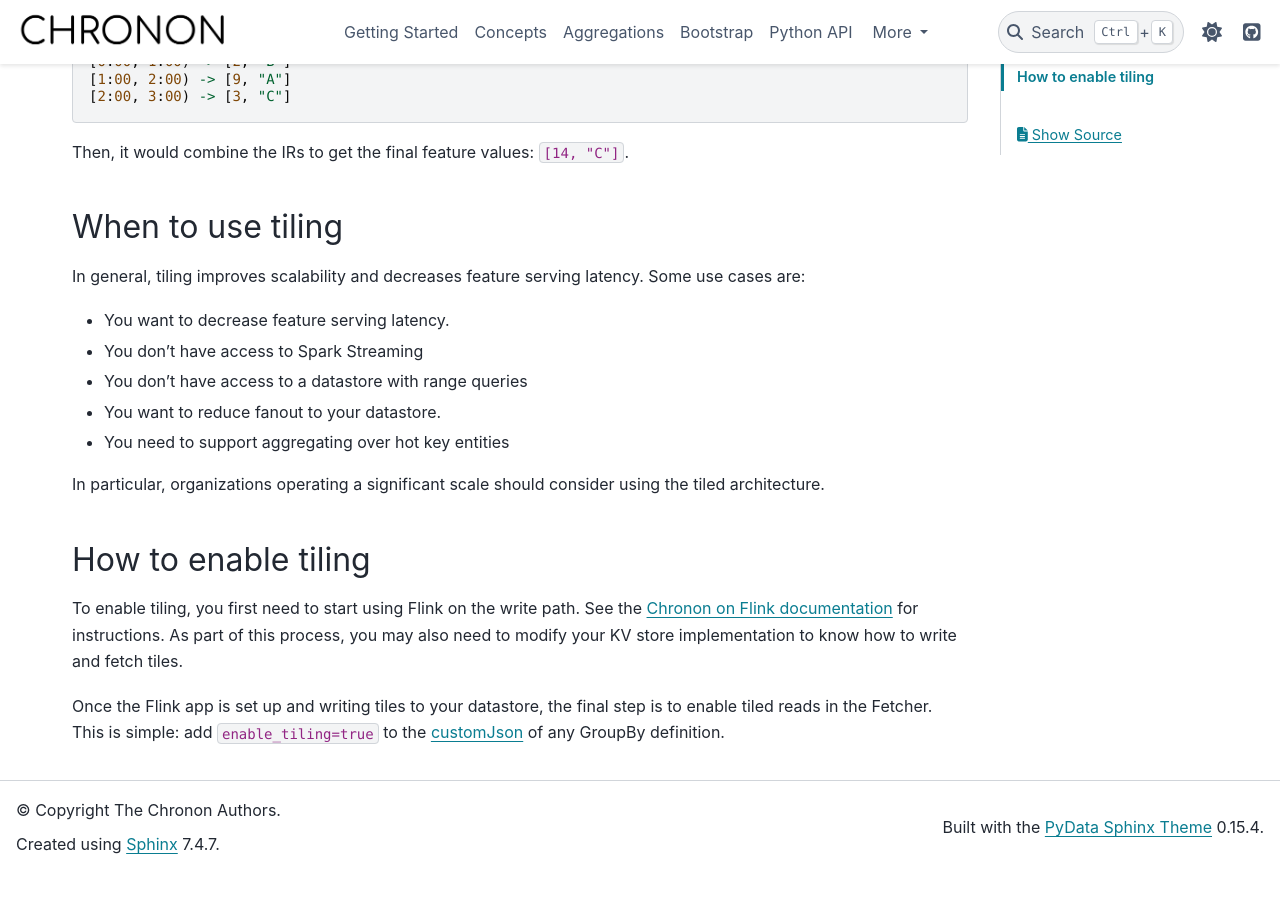
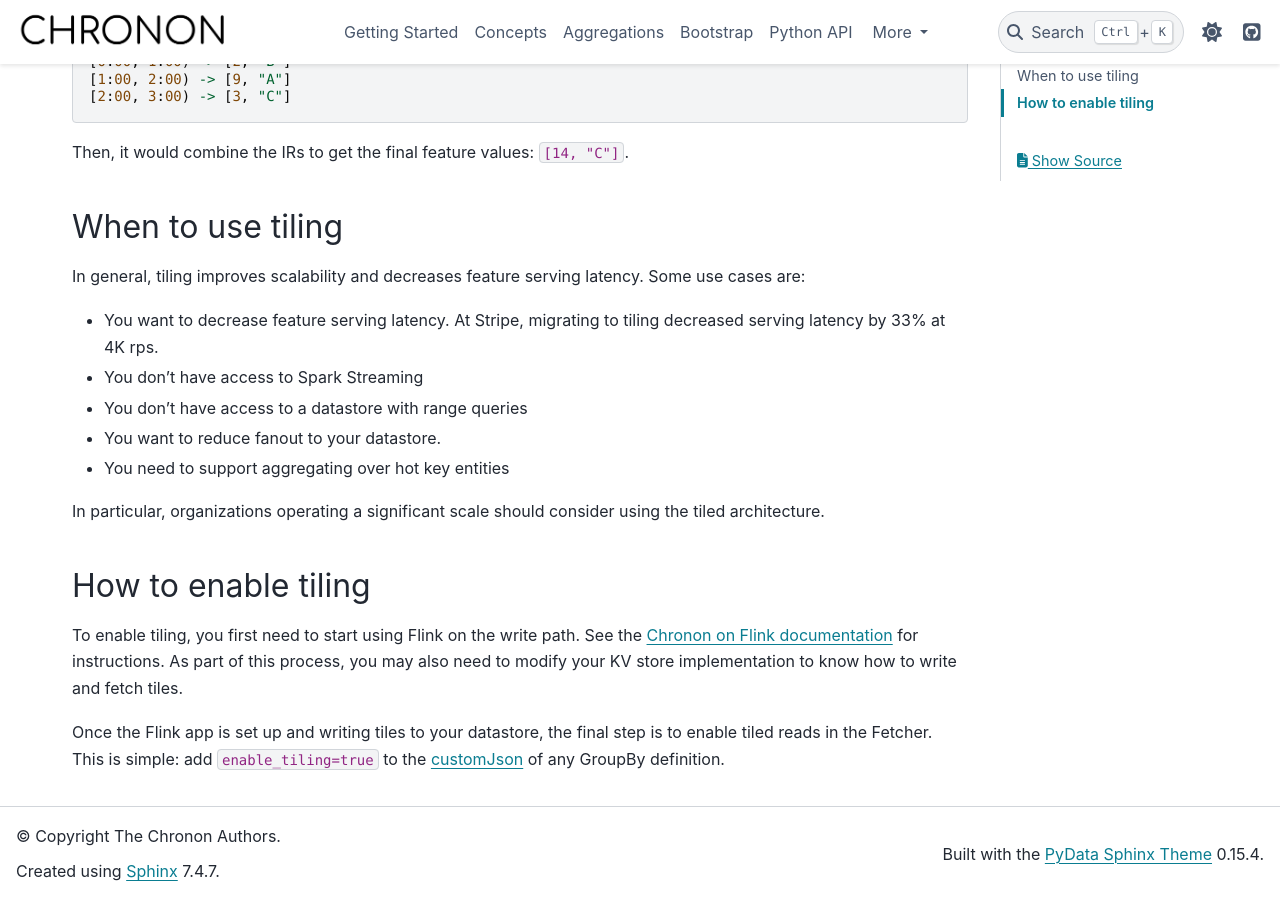
Before and after one commit to airbnb/chronon, a Sphinx documentation site: the page built from docs/source/Tiled_Architecture.md, in a window 1280 px wide and 900 px high, scrolled down 1914 px. Built offline with Sphinx 7.4.7 and the PyData theme 0.15.4, drawn with Linux system fonts in a browser that asks for light colours; before the commit the page ends 2788 px from its top, so only the background shows below that.

Commit message:
Add numbers for latency decrease

```diff
--- a/docs/source/Tiled_Architecture.md
+++ b/docs/source/Tiled_Architecture.md
@@ -45,7 +45,7 @@ Then, it would combine the IRs to get the final feature values: `[14, "C"]`.
 ## When to use tiling
 
 In general, tiling improves scalability and decreases feature serving latency. Some use cases are:
-- You want to decrease feature serving latency.
+- You want to decrease feature serving latency. At Stripe, migrating to tiling decreased serving latency by 33% at 4K rps.
 - You don't have access to Spark Streaming
 - You don't have access to a datastore with range queries
 - You want to reduce fanout to your datastore.
```
